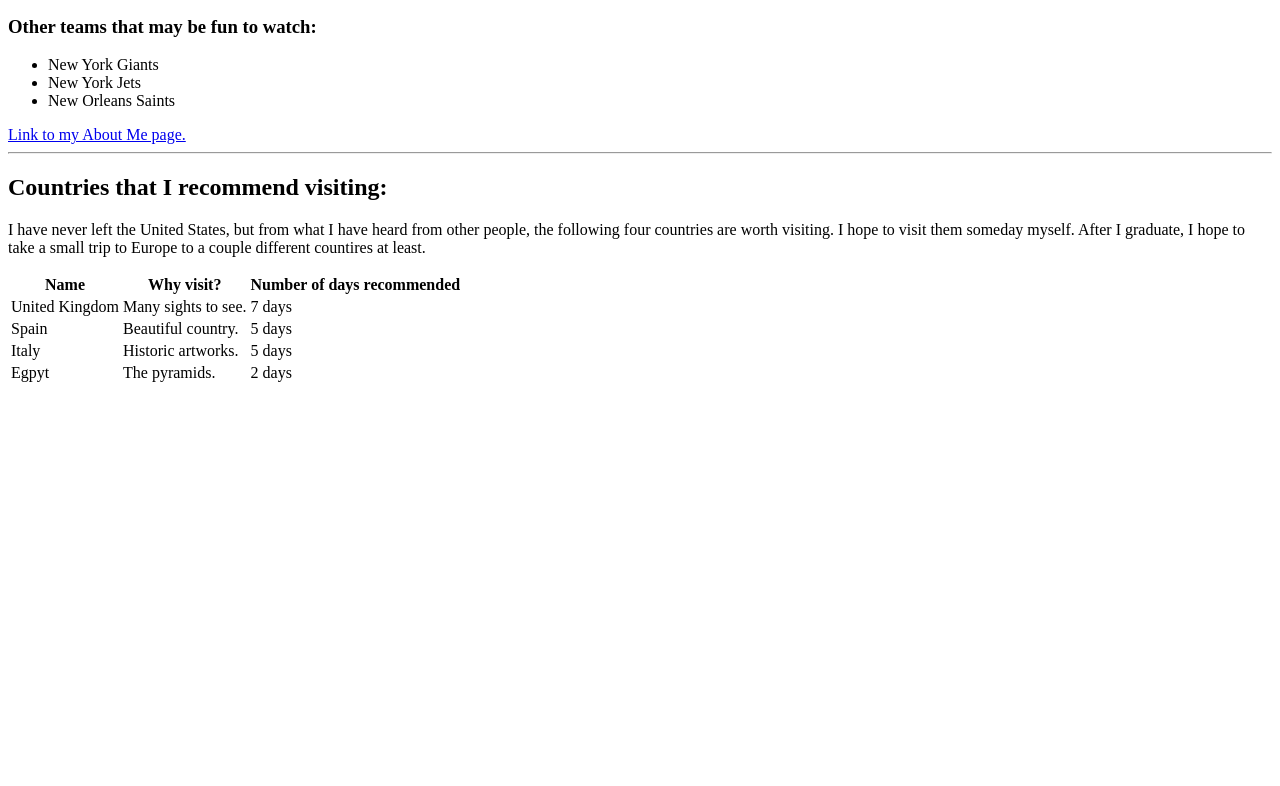
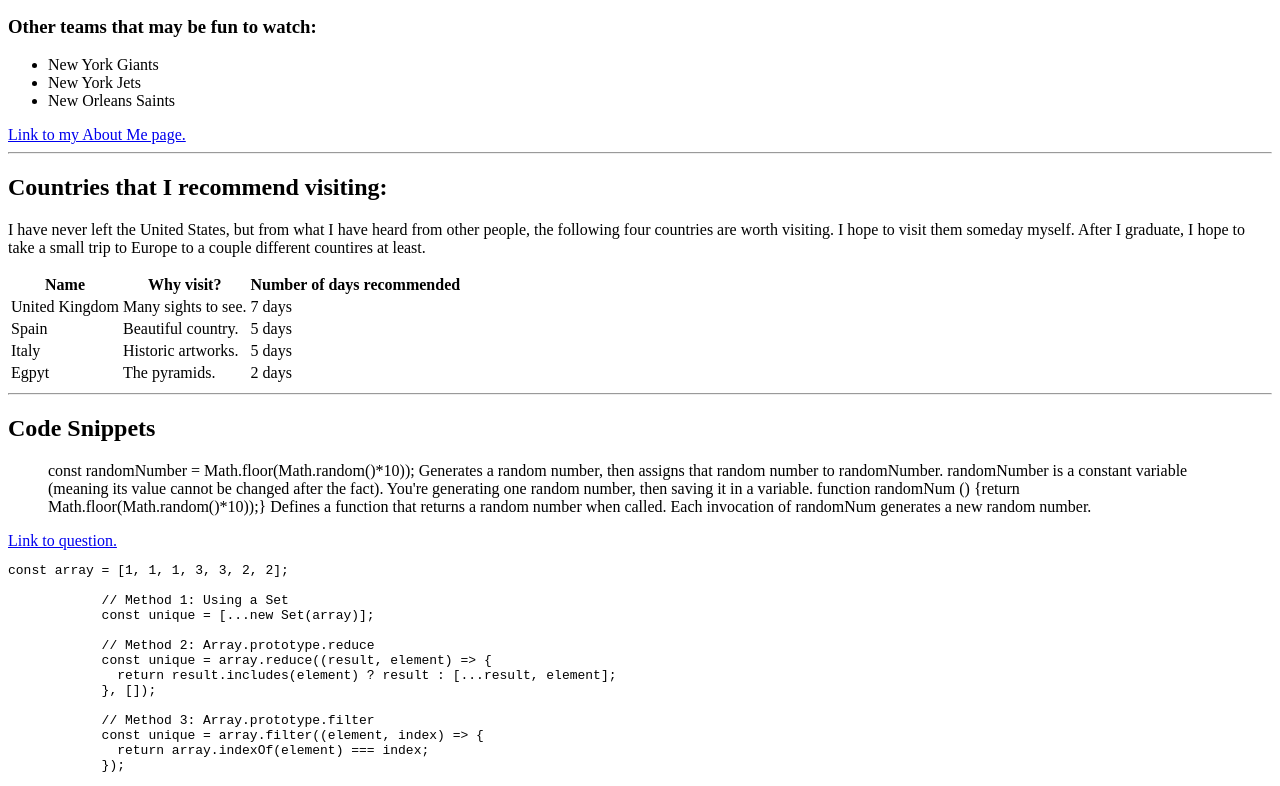
Before and after one commit to 44-563-Web-Apps-S23/44563-webapps-assignment-3-spencera0024, a plain HTML site: page index.html in a window 1280 px wide. Shown: the part 368-1154 px from the top of the page. Before the commit the page ends 800 px from the top, so only its background shows below. Drawn offline with Linux system fonts and the light colour scheme.

Commit message:
Added stackoverflow answer and code snippet

```diff
--- a/index.html
+++ b/index.html
@@ -64,5 +64,36 @@
             </tr>
 
         </table>
+
+        <hr>
+
+        <h2>Code Snippets</h2>
+        <blockquote cite="https://stackoverflow.com/questions/75354479/generation-of-random-numbers-math-random">const randomNumber = Math.floor(Math.random()*10));
+            Generates a random number, then assigns that random number to randomNumber.
+
+            randomNumber is a constant variable (meaning its value cannot be changed after the fact).
+
+            You're generating one random number, then saving it in a variable.
+
+            function randomNum () {return Math.floor(Math.random()*10));}
+            Defines a function that returns a random number when called.
+
+            Each invocation of randomNum generates a new random number.</blockquote>
+        <a href="https://stackoverflow.com/questions/75354479/generation-of-random-numbers-math-random">Link to question.</a>
+        <pre>const array = [1, 1, 1, 3, 3, 2, 2];
+
+            // Method 1: Using a Set
+            const unique = [...new Set(array)];
+
+            // Method 2: Array.prototype.reduce
+            const unique = array.reduce((result, element) => {
+              return result.includes(element) ? result : [...result, element];
+            }, []);
+
+            // Method 3: Array.prototype.filter
+            const unique = array.filter((element, index) => {
+              return array.indexOf(element) === index;
+            });</pre>
+
     </body>
 </html>
```
